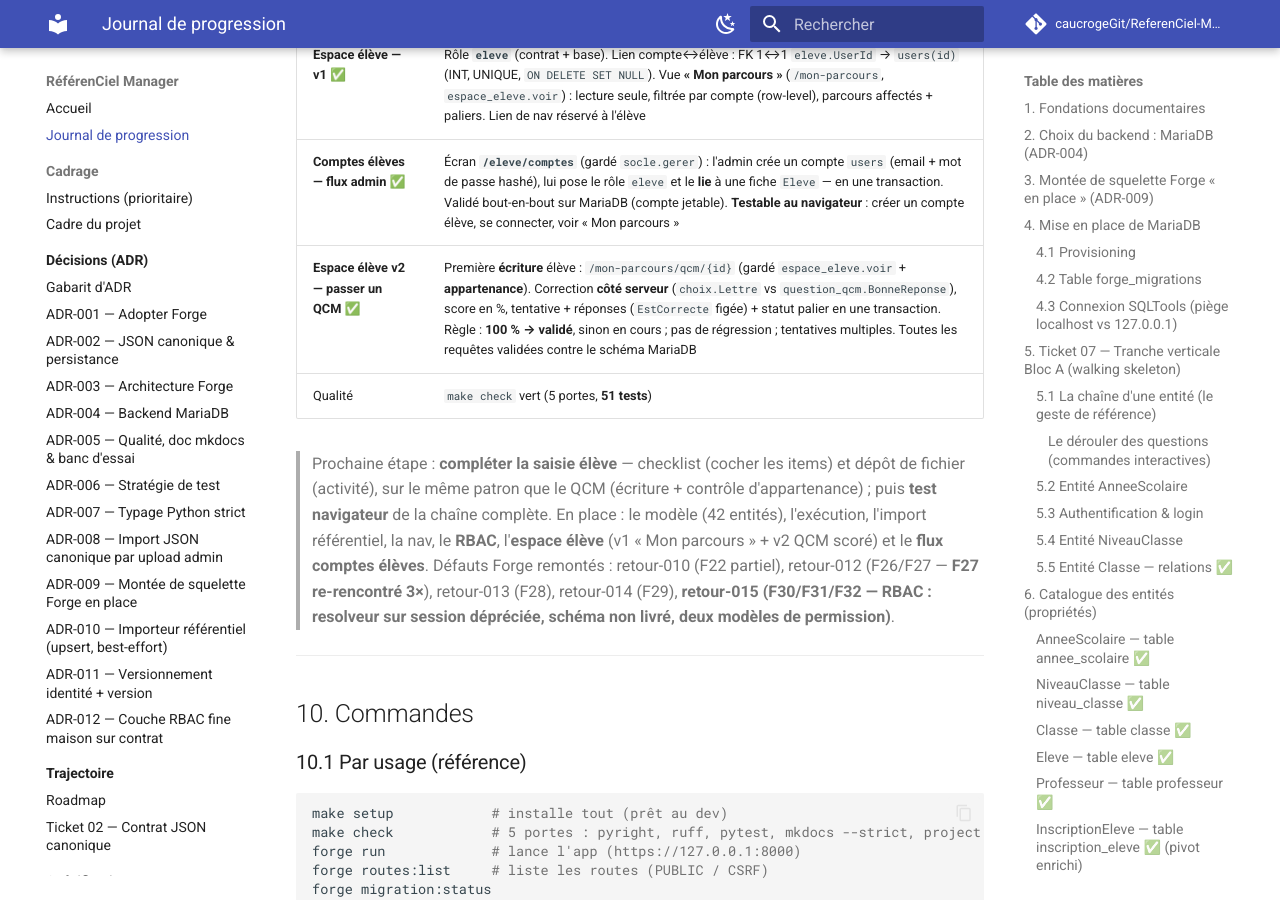
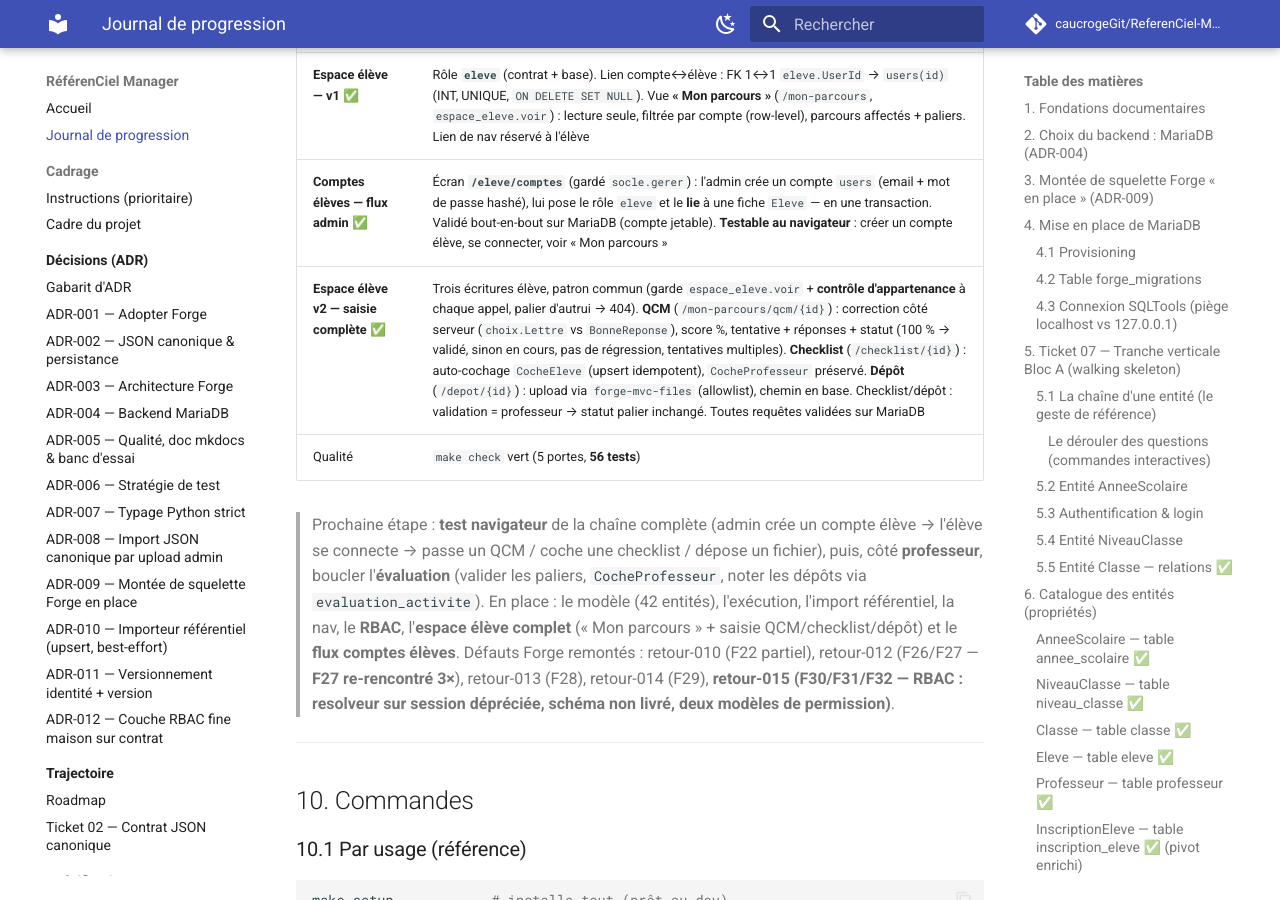
Before and after one commit to caucrogeGit/ReferenCiel-Manager, an MkDocs documentation site: the page built from docs/journal-de-progression.md, in a window 1280 px wide and 900 px high, scrolled down 14548 px. Built offline with MkDocs 1.6.1 and Material for MkDocs 9.7.7, drawn with Linux system fonts in a browser that asks for light colours; comment, search, counter and statistics services are not loaded.

Commit message:
docs(journal): saisie élève complète (QCM + checklist + dépôt)
Co-Authored-By: Claude Opus 4.8 (1M context) <noreply@anthropic.com>

```diff
--- a/docs/journal-de-progression.md
+++ b/docs/journal-de-progression.md
@@ -527,14 +527,15 @@ Trace des arbitrages structurants (le *pourquoi*) :
 | **Nav + RBAC — TERMINÉ ✅** | Barre à menus déroulants par domaine (`nav.html`/`nav.css`). **Rôles opérationnels** via une **couche fine maison** (`mvc/services/rbac.py`, [ADR-012](adr/012-rbac-couche-fine-maison-sur-contrat.md)) : rôles lus en base depuis la session moderne, décision au **contrat** `rbac.json`. `can()` filtre la nav, `guard_prefix` protège les routes. **admin** voit tout ; **professeur** voit Conception/Exécution/Suivi (pas Admin) ; anonyme sur route socle → **403** |
 | **Espace élève — v1 ✅** | Rôle **`eleve`** (contrat + base). Lien compte↔élève : FK 1↔1 `eleve.UserId` → `users(id)` (INT, UNIQUE, `ON DELETE SET NULL`). Vue **« Mon parcours »** (`/mon-parcours`, `espace_eleve.voir`) : lecture seule, filtrée par compte (row-level), parcours affectés + paliers. Lien de nav réservé à l'élève |
 | **Comptes élèves — flux admin ✅** | Écran **`/eleve/comptes`** (gardé `socle.gerer`) : l'admin crée un compte `users` (email + mot de passe hashé), lui pose le rôle `eleve` et le **lie** à une fiche `Eleve` — en une transaction. Validé bout-en-bout sur MariaDB (compte jetable). **Testable au navigateur** : créer un compte élève, se connecter, voir « Mon parcours » |
-| **Espace élève v2 — passer un QCM ✅** | Première **écriture** élève : `/mon-parcours/qcm/{id}` (gardé `espace_eleve.voir` + **appartenance**). Correction **côté serveur** (`choix.Lettre` vs `question_qcm.BonneReponse`), score en %, tentative + réponses (`EstCorrecte` figée) + statut palier en une transaction. Règle : **100 % → validé**, sinon en cours ; pas de régression ; tentatives multiples. Toutes les requêtes validées contre le schéma MariaDB |
-| Qualité | `make check` vert (5 portes, **51 tests**) |
+| **Espace élève v2 — saisie complète ✅** | Trois écritures élève, patron commun (garde `espace_eleve.voir` + **contrôle d'appartenance** à chaque appel, palier d'autrui → 404). **QCM** (`/mon-parcours/qcm/{id}`) : correction côté serveur (`choix.Lettre` vs `BonneReponse`), score %, tentative + réponses + statut (100 % → validé, sinon en cours, pas de régression, tentatives multiples). **Checklist** (`/checklist/{id}`) : auto-cochage `CocheEleve` (upsert idempotent), `CocheProfesseur` préservé. **Dépôt** (`/depot/{id}`) : upload via `forge-mvc-files` (allowlist), chemin en base. Checklist/dépôt : validation = professeur → statut palier inchangé. Toutes requêtes validées sur MariaDB |
+| Qualité | `make check` vert (5 portes, **56 tests**) |
 
-> Prochaine étape : **compléter la saisie élève** — checklist (cocher les items) et
-> dépôt de fichier (activité), sur le même patron que le QCM (écriture + contrôle
-> d'appartenance) ; puis **test navigateur** de la chaîne complète. En place : le modèle
-> (42 entités), l'exécution, l'import référentiel, la nav, le **RBAC**, l'**espace élève**
-> (v1 « Mon parcours » + v2 QCM scoré) et le **flux comptes élèves**. Défauts Forge remontés :
+> Prochaine étape : **test navigateur** de la chaîne complète (admin crée un compte élève →
+> l'élève se connecte → passe un QCM / coche une checklist / dépose un fichier), puis, côté
+> **professeur**, boucler l'**évaluation** (valider les paliers, `CocheProfesseur`, noter les
+> dépôts via `evaluation_activite`). En place : le modèle (42 entités), l'exécution, l'import
+> référentiel, la nav, le **RBAC**, l'**espace élève complet** (« Mon parcours » + saisie
+> QCM/checklist/dépôt) et le **flux comptes élèves**. Défauts Forge remontés :
 > retour-010 (F22 partiel), retour-012 (F26/F27 — **F27 re-rencontré 3×**), retour-013 (F28),
 > retour-014 (F29), **retour-015 (F30/F31/F32 — RBAC : resolveur sur session dépréciée,
 > schéma non livré, deux modèles de permission)**.
```
